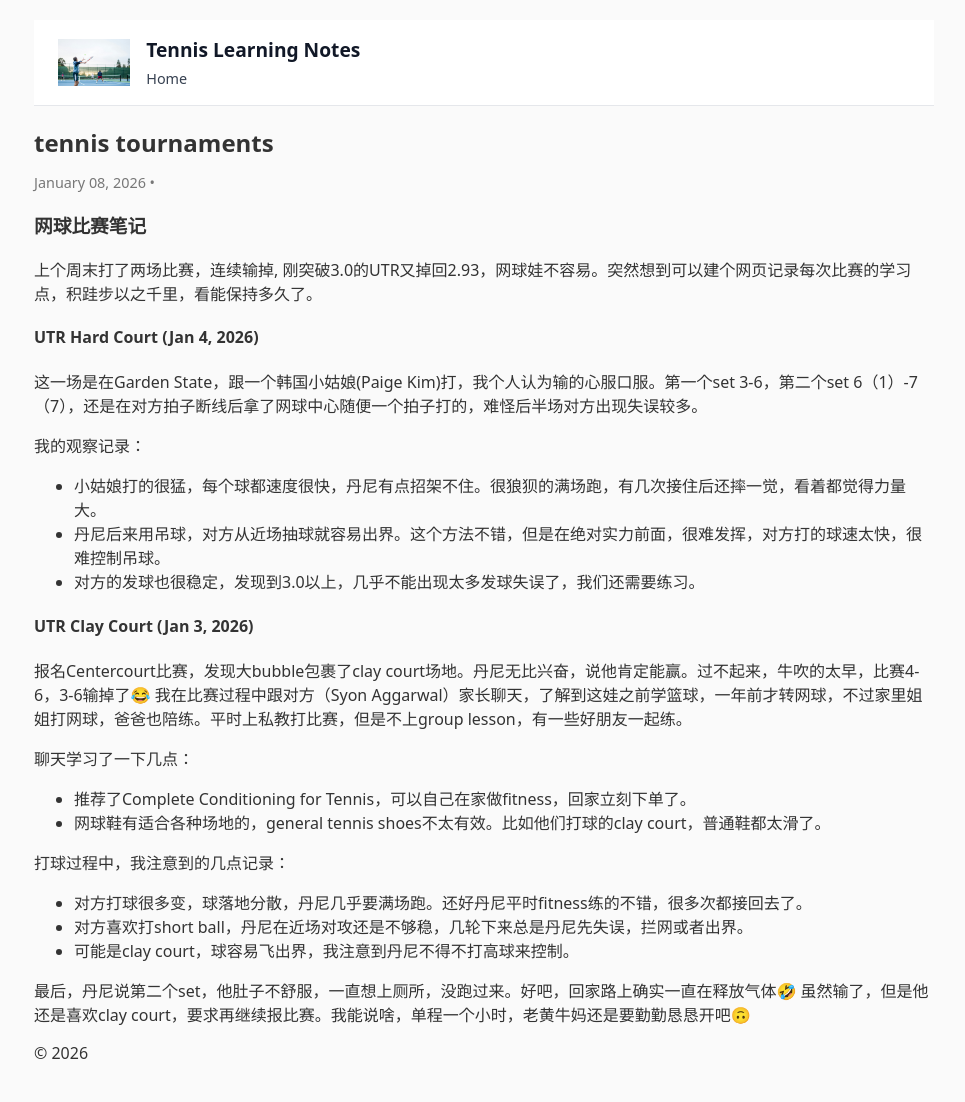
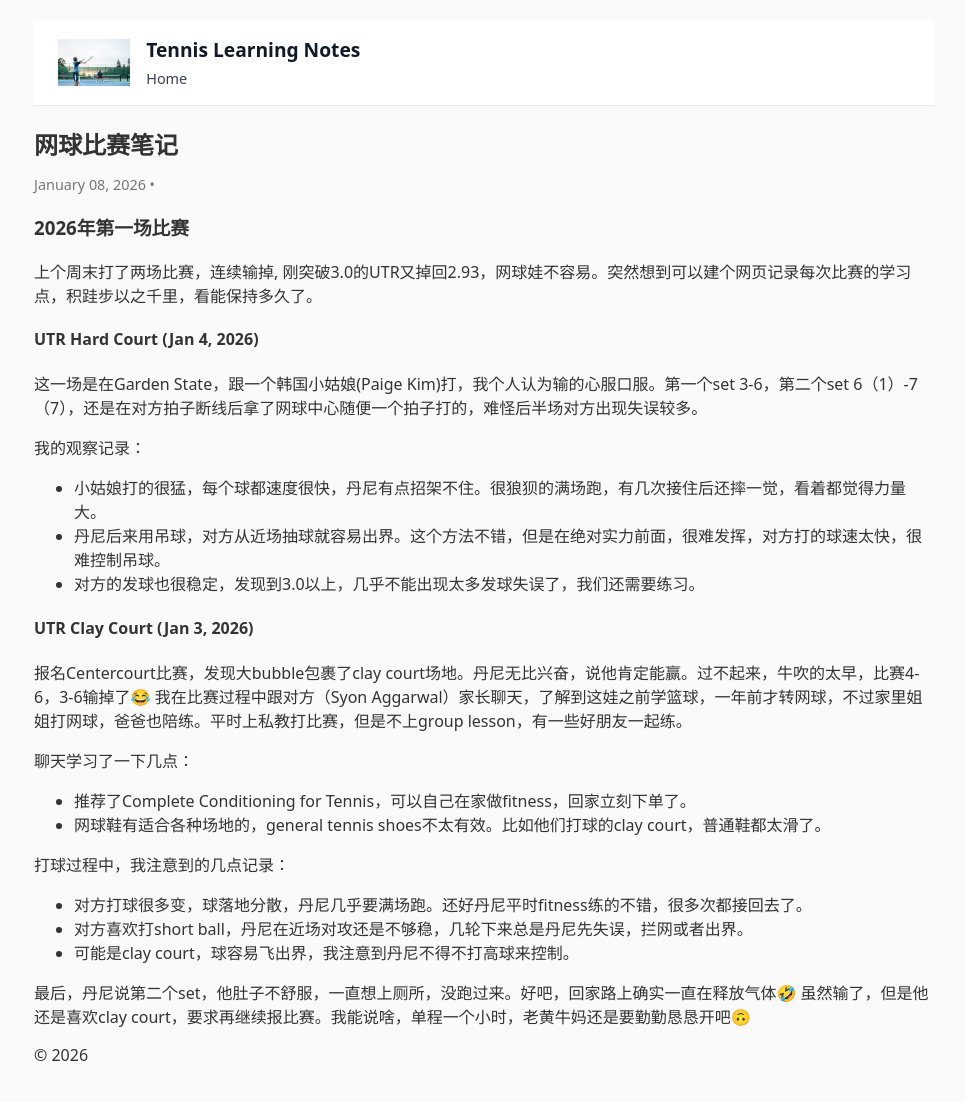
Before and after one commit to ilvfruits/tennis, a Jekyll site: the page built from docs/_posts/2026-01-08-tennis-tournament.md, in a window 1280 px wide. Shown: the whole page, without its empty margins (156-1121 px from the left). Built offline with Jekyll 4.4.1, drawn with Linux system fonts in a browser that asks for light colours.

Commit message:
Update 2026-01-08-tennis-tournament.md

```diff
--- a/docs/_posts/2026-01-08-tennis-tournament.md
+++ b/docs/_posts/2026-01-08-tennis-tournament.md
@@ -1,10 +1,10 @@
 ---
 layout: post
-title: "tennis tournaments"
+title: "网球比赛笔记"
 date: 2026-01-08
 categories: tennis strategy
 ---
-### 网球比赛笔记
+### 2026年第一场比赛
 
 上个周末打了两场比赛，连续输掉, 刚突破3.0的UTR又掉回2.93，网球娃不容易。突然想到可以建个网页记录每次比赛的学习点，积跬步以之千里，看能保持多久了。
 
@@ -29,4 +29,5 @@ categories: tennis strategy
 - 对方喜欢打short ball，丹尼在近场对攻还是不够稳，几轮下来总是丹尼先失误，拦网或者出界。
 - 可能是clay court，球容易飞出界，我注意到丹尼不得不打高球来控制。
 
+
 最后，丹尼说第二个set，他肚子不舒服，一直想上厕所，没跑过来。好吧，回家路上确实一直在释放气体🤣 虽然输了，但是他还是喜欢clay court，要求再继续报比赛。我能说啥，单程一个小时，老黄牛妈还是要勤勤恳恳开吧🙃
```
